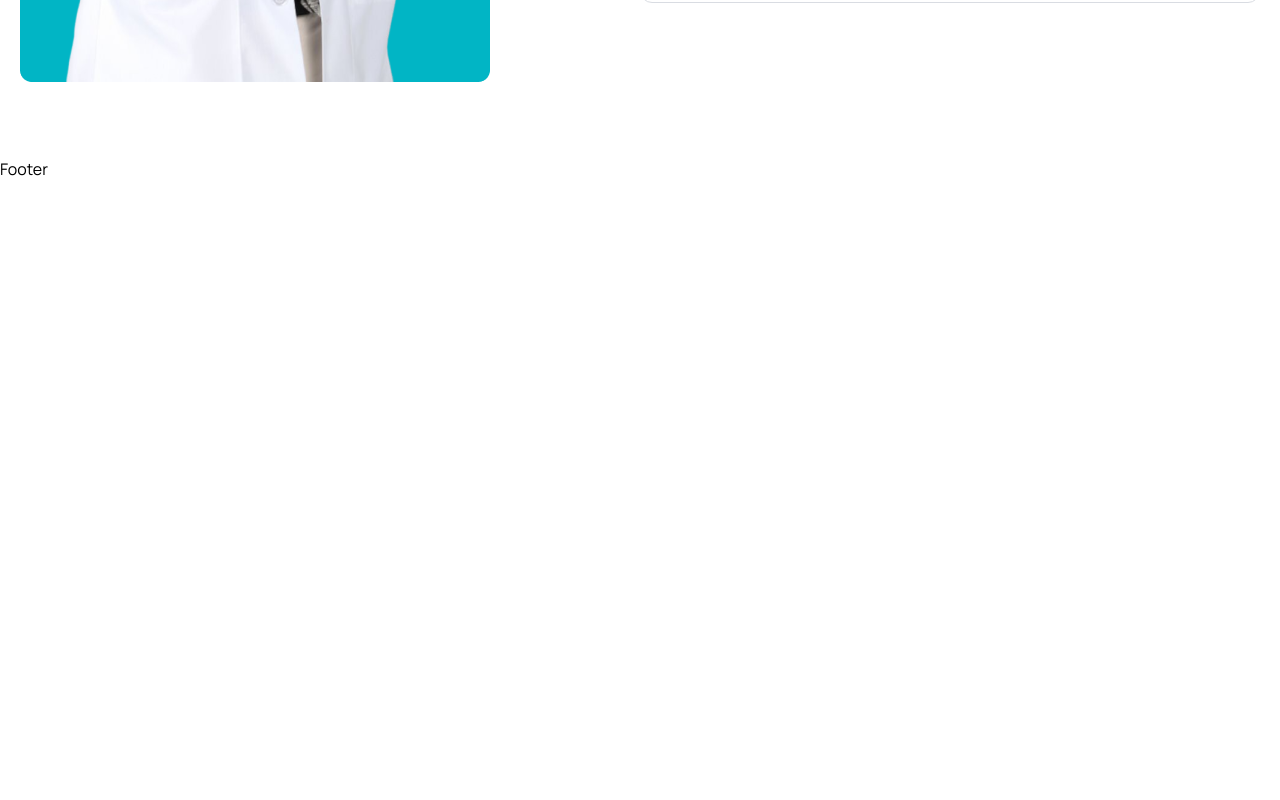
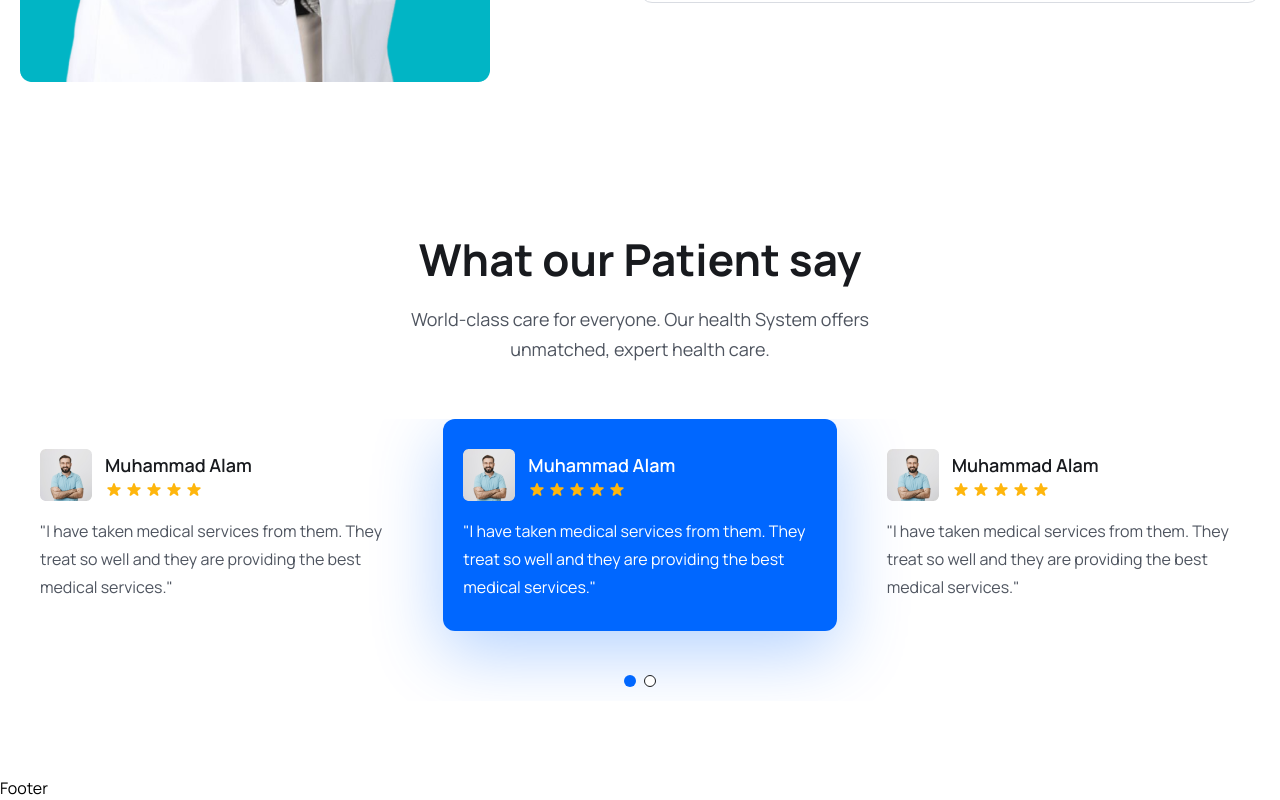
Before and after one commit to M-Alam116/Doctor-Appointment, a React (Vite) app in the folder frontend/: page / in a window 1280 px wide. Shown: the part 5415-6215 px from the top of the page. Before the commit the page ends 5596 px from the top, so only its background shows below. Built offline with nearby package versions, Linux system fonts and the light colour scheme; the HTML template or start-up script is replaced by a standard one.

Commit message:
testimonial section completed

```diff
--- a/frontend/src/App.css
+++ b/frontend/src/App.css
@@ -8,6 +8,38 @@
 
 body {
   font-family: "Manrope", sans-serif;
+}
+
+.swiper-pagination-bullet {
+  width: 12px !important;
+  height: 12px !important;
+  border: 1px solid #181a1e !important;
+  opacity: 100% !important;
+  background: #fff !important;
+}
+
+.swiper-pagination-bullet-active {
+  background: #0067ff !important;
+  border: none !important;
+}
+
+.swiper {
+  padding-bottom: 70px !important;
+}
+
+.swiper-slide.swiper-slide-next {
+  background: #0067ff !important;
+  border-radius: 12px !important;
+  box-shadow: 0px 20px 70px rgba(0, 103, 255, 0.3) !important;
+}
+
+.swiper-slide.swiper-slide-next h4,
+.swiper-slide.swiper-slide-next p {
+  color: #fff !important;
+}
+
+.swiper-pagination {
+  top: 90%;
 }
 
 .sticky__header {
--- /dev/null
+++ b/frontend/src/components/Testimonial/Testimonial.jsx
@@ -0,0 +1,135 @@
+import { Pagination } from "swiper";
+import { Swiper, SwiperSlide } from "swiper/react";
+import "swiper/css";
+import "swiper/css/pagination";
+import patientAvatar from "../../assets/images/patient-avatar.png";
+import { HiStar } from "react-icons/hi";
+const Testimonial = () => {
+  return (
+    <div className="mt-[30px] lg:mt-[55px]">
+      <Swiper
+        modules={[Pagination]}
+        spaceBetween={30}
+        slidesPerView={1}
+        pagination={{ clickable: true }}
+        breakpoints={{
+          640: {
+            slidesPerView: 1,
+            spaceBetween: 0,
+          },
+          768: {
+            slidesPerView: 2,
+            spaceBetween: 20,
+          },
+          1024: {
+            slidesPerView: 3,
+            spaceBetween: 30,
+          },
+        }}
+      >
+        <SwiperSlide>
+          <div className="py-[30px] px-5 rounded-3">
+            <div className="flex items-center gap-[13px]">
+              <img src={patientAvatar} alt="" />
+              <div>
+                <h4 className="text-[18px] leading-[30px] font-semibold text-headingColor">
+                  Muhammad Alam
+                </h4>
+
+                <div className="flex items-center gap-[2px]">
+                  <HiStar className="text-yellowColor w-[18px] h-5" />
+                  <HiStar className="text-yellowColor w-[18px] h-5" />
+                  <HiStar className="text-yellowColor w-[18px] h-5" />
+                  <HiStar className="text-yellowColor w-[18px] h-5" />
+                  <HiStar className="text-yellowColor w-[18px] h-5" />
+                </div>
+              </div>
+            </div>
+
+            <p className="text-[16px] leading-7 mt-4 text-textColor font-[400]">
+              "I have taken medical services from them. They treat so well and
+              they are providing the best medical services."
+            </p>
+          </div>
+        </SwiperSlide>
+        <SwiperSlide>
+          <div className="py-[30px] px-5 rounded-3">
+            <div className="flex items-center gap-[13px]">
+              <img src={patientAvatar} alt="" />
+              <div>
+                <h4 className="text-[18px] leading-[30px] font-semibold text-headingColor">
+                  Muhammad Alam
+                </h4>
+
+                <div className="flex items-center gap-[2px]">
+                  <HiStar className="text-yellowColor w-[18px] h-5" />
+                  <HiStar className="text-yellowColor w-[18px] h-5" />
+                  <HiStar className="text-yellowColor w-[18px] h-5" />
+                  <HiStar className="text-yellowColor w-[18px] h-5" />
+                  <HiStar className="text-yellowColor w-[18px] h-5" />
+                </div>
+              </div>
+            </div>
+
+            <p className="text-[16px] leading-7 mt-4 text-textColor font-[400]">
+              "I have taken medical services from them. They treat so well and
+              they are providing the best medical services."
+            </p>
+          </div>
+        </SwiperSlide>
+        <SwiperSlide>
+          <div className="py-[30px] px-5 rounded-3">
+            <div className="flex items-center gap-[13px]">
+              <img src={patientAvatar} alt="" />
+              <div>
+                <h4 className="text-[18px] leading-[30px] font-semibold text-headingColor">
+                  Muhammad Alam
+                </h4>
+
+                <div className="flex items-center gap-[2px]">
+                  <HiStar className="text-yellowColor w-[18px] h-5" />
+                  <HiStar className="text-yellowColor w-[18px] h-5" />
+                  <HiStar className="text-yellowColor w-[18px] h-5" />
+                  <HiStar className="text-yellowColor w-[18px] h-5" />
+                  <HiStar className="text-yellowColor w-[18px] h-5" />
+                </div>
+              </div>
+            </div>
+
+            <p className="text-[16px] leading-7 mt-4 text-textColor font-[400]">
+              "I have taken medical services from them. They treat so well and
+              they are providing the best medical services."
+            </p>
+          </div>
+        </SwiperSlide>
+        <SwiperSlide>
+          <div className="py-[30px] px-5 rounded-3">
+            <div className="flex items-center gap-[13px]">
+              <img src={patientAvatar} alt="" />
+              <div>
+                <h4 className="text-[18px] leading-[30px] font-semibold text-headingColor">
+                  Muhammad Alam
+                </h4>
+
+                <div className="flex items-center gap-[2px]">
+                  <HiStar className="text-yellowColor w-[18px] h-5" />
+                  <HiStar className="text-yellowColor w-[18px] h-5" />
+                  <HiStar className="text-yellowColor w-[18px] h-5" />
+                  <HiStar className="text-yellowColor w-[18px] h-5" />
+                  <HiStar className="text-yellowColor w-[18px] h-5" />
+                </div>
+              </div>
+            </div>
+
+            <p className="text-[16px] leading-7 mt-4 text-textColor font-[400]">
+              "I have taken medical services from them. They treat so well and
+              they are providing the best medical services."
+            </p>
+          </div>
+        </SwiperSlide>
+      </Swiper>
+    </div>
+  );
+};
+
+export default Testimonial;
--- a/frontend/src/pages/Home.jsx
+++ b/frontend/src/pages/Home.jsx
@@ -14,6 +14,7 @@
 import ServiceList from "../components/Services/ServiceList";
 import DoctorList from "../components/Doctors/DoctorList";
 import FaqList from "../components/Faq/FaqList";
+import Testimonial from "../components/Testimonial/Testimonial";
 
 const Home = () => {
   return (
@@ -284,6 +285,22 @@
         </div>
       </section>
       {/* ======== FAQs section end */}
+
+      {/* ======= Testimonials section start */}
+      <section>
+        <div className="container">
+          <div className="xl:w-[470px] mx-auto">
+            <h2 className="heading text-center">What our Patient say</h2>
+            <p className="text__para text-center">
+              World-class care for everyone. Our health System offers unmatched,
+              expert health care.
+            </p>
+          </div>
+
+          <Testimonial />
+        </div>
+      </section>
+      {/* ======= Testimonials section end */}
     </>
   );
 };
```
